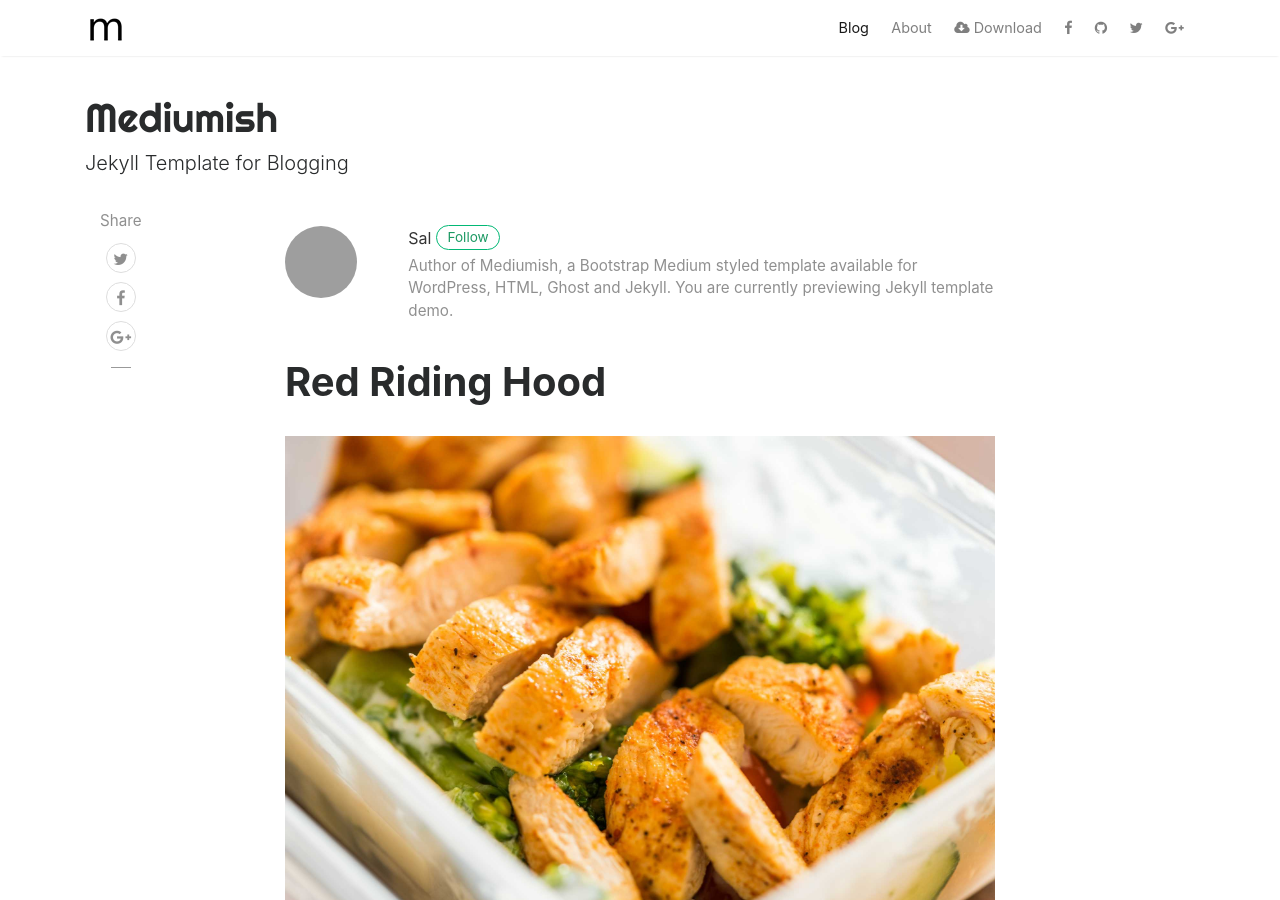
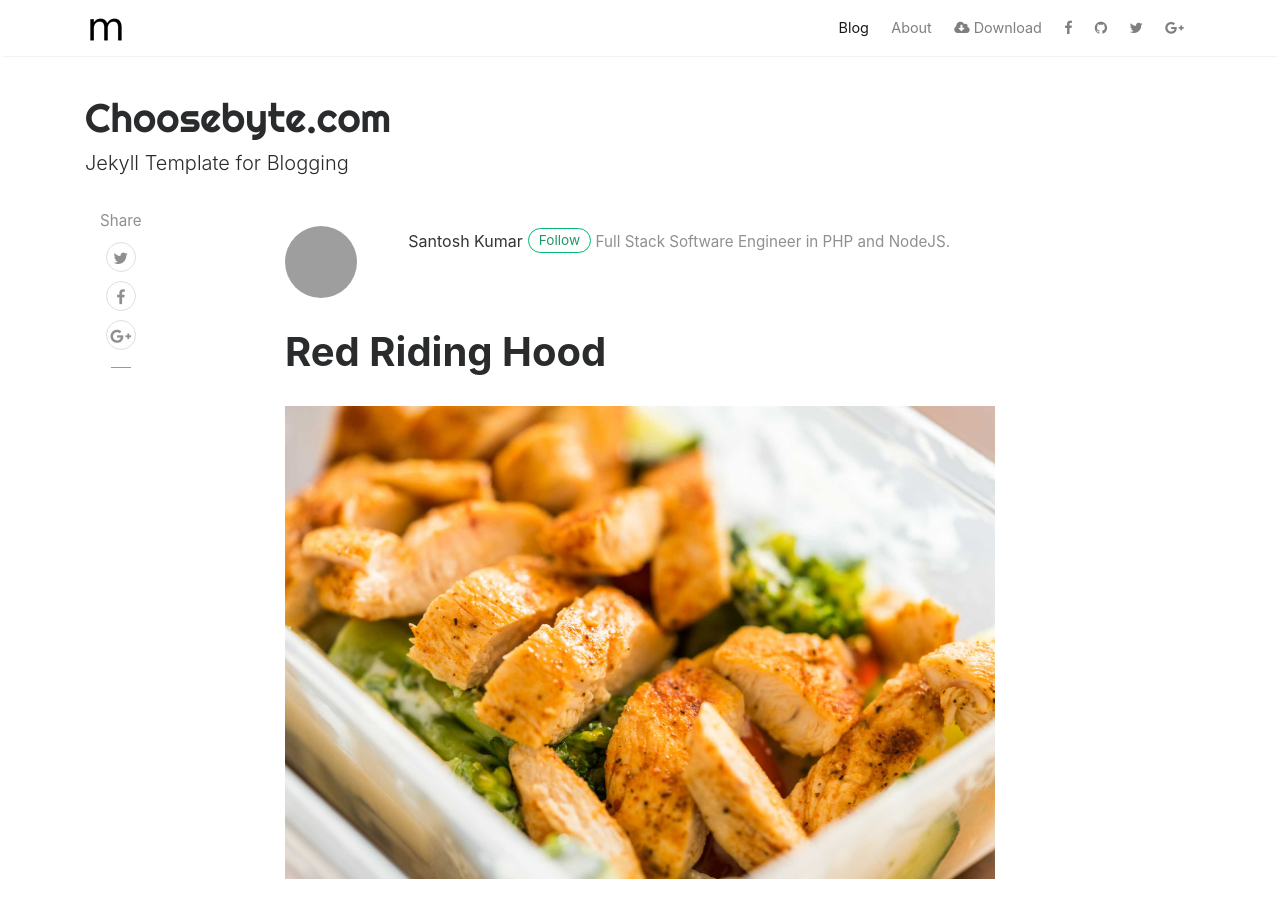
Before and after one commit to santoshkumar-io/choosebyte, a Jekyll site: the page built from _posts/2018-01-12-red-riding.md, in a window 1280 px wide and 900 px high. Built offline with Jekyll 4.4.1, drawn with Linux system fonts in a browser that asks for light colours; comment, search, counter and statistics services are not loaded; some of the changed text lies outside the part shown; grey boxes are pictures that could not be loaded.

Commit message:
Update config.yml for choosebyte

```diff
--- a/_config.yml
+++ b/_config.yml
@@ -1,33 +1,25 @@
 # Site
-name: Mediumish
+name: Choosebyte.com
 description: Jekyll Template for Blogging
-meta_description: "Jekyll template, Medium styled, free for bloggers."
+meta_description: "Santosh Kumar's Blog"
 logo: 'assets/images/logo.png'
 favicon: 'assets/images/logo.png'
 paginate: 15
-baseurl: /mediumish-theme-jekyll
-google_analytics: 'UA-46278016-1'
-disqus: 'demowebsite'
-mailchimp-list: 'https://wowthemes.us11.list-manage.com/subscribe/post?u=8aeb20a530e124561927d3bd8&amp;id=8c3d2d214b'
+baseurl: https://santoshkumar-io.github.io/choosebyte/
+google_analytics: 'UA-46278016-2'
+disqus: 'choosebyte'
+#mailchimp-list: 'https://wowthemes.us11.list-manage.com/subscribe/post?u=8aeb20a530e124561927d3bd8&amp;id=8c3d2d214b'
 
 # Authors
 authors:
   sal:
-    name: Sal
-    display_name: Sal
-    gravatar: e56154546cf4be74e393c62d1ae9f9d4
-    email: wowthemesnet@gmail.com
-    web: https://www.wowthemes.net
-    twitter: https://twitter.com/wowthemesnet
-    description: "Author of Mediumish, a Bootstrap Medium styled template available for WordPress, HTML, Ghost and Jekyll. You are currently previewing Jekyll template demo."
-  john:
-    name: John
-    display_name: John
-    gravatar: b1cc14991db7a456fcd761680bbc8f81
-    email: wowthemesnet@gmail.com
-    web: https://www.wowthemes.net
-    twitter: https://twitter.com/wowthemesnet
-    description: "This is the author box. Write a short description of the author here. You are currently previewing Mediumish demo, a Jekyll template compatible with Github pages."
+    name: Santosh Kumar
+    display_name: Santosh Kumar
+    gravatar: 490533114d37d4e77f19a6df14e43d7b
+    email: developer.santoshk@gmail.com
+    web: https://santoshkumar.io
+    twitter: https://twitter.com/santoshkumar_io
+    description: "Full Stack Software Engineer in PHP and NodeJS."
 
 # Plugins
 plugins:
```
